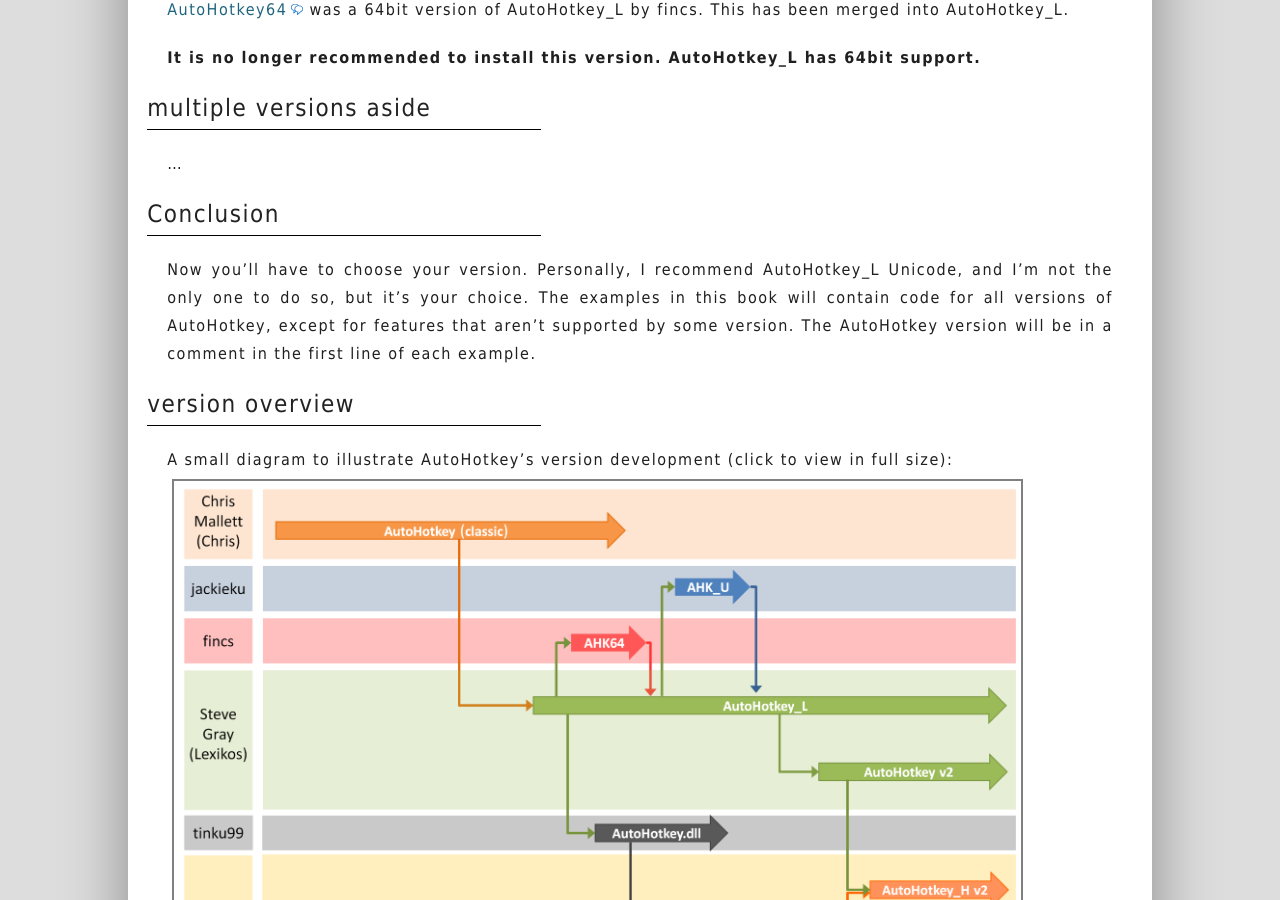
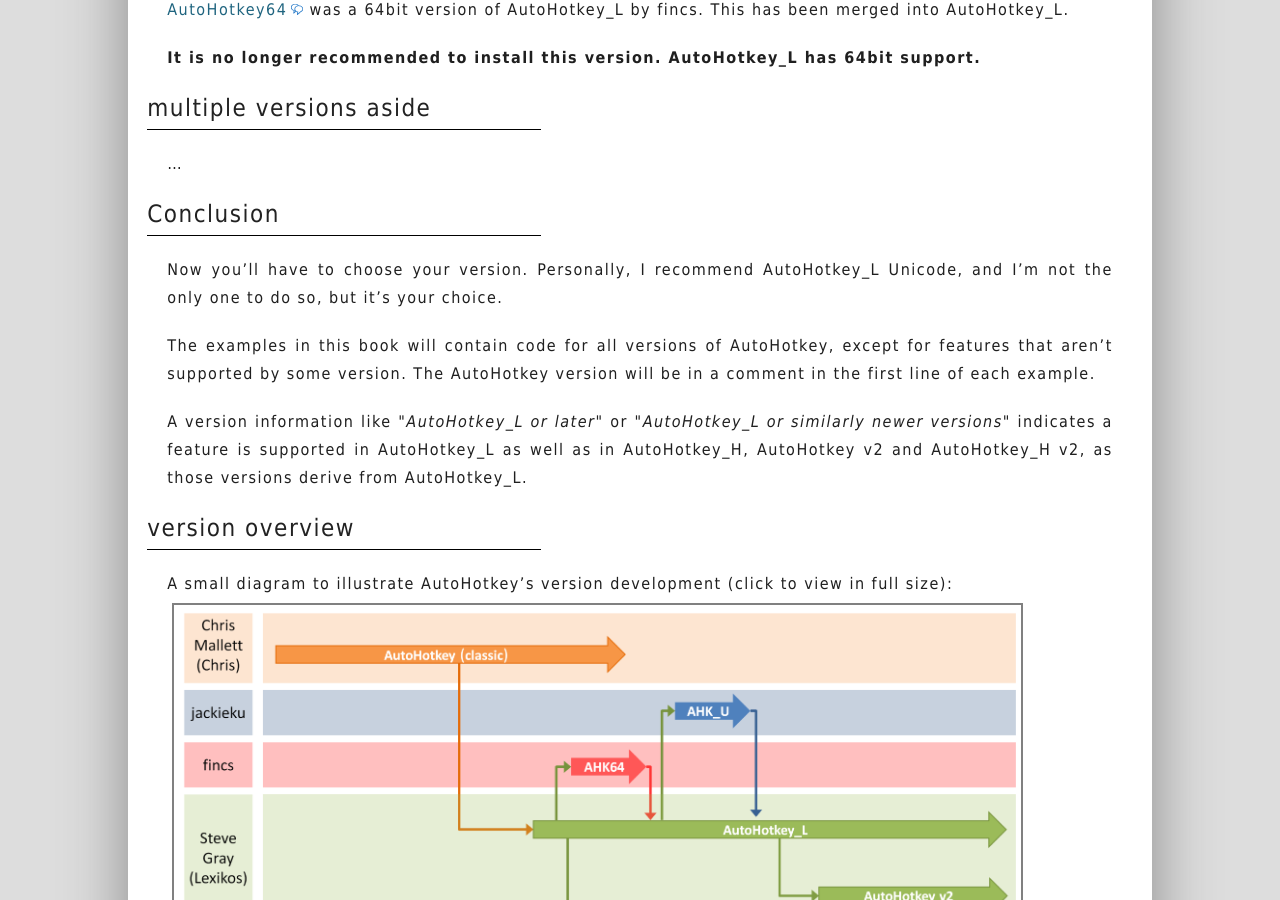
Before and after one commit to maul-esel/ahkbook, a Jekyll site: the page built from en/_posts/2011-10-30-What-Version-To-Choose.markdown, in a window 1280 px wide and 900 px high, scrolled down 2188 px. Built offline with Jekyll 4.4.1, drawn with Linux system fonts in a browser that asks for light colours.

Commit message:
add paragraph on version information in the book

```diff
--- a/en/_posts/2011-10-30-What-Version-To-Choose.markdown
+++ b/en/_posts/2011-10-30-What-Version-To-Choose.markdown
@@ -68,7 +68,10 @@ AutoHotkey.dll is a DLL version included with AutoHotkey\_H. It can be used to r
 
 ## Conclusion
 Now you'll have to choose your version. Personally, I recommend AutoHotkey_L Unicode, and I'm not the only one to do so, but it's your choice.
+
 The examples in this book will contain code for all versions of AutoHotkey, except for features that aren't supported by some version. The AutoHotkey version will be in a comment in the first line of each example.
+
+A version information like <cite>AutoHotkey_L or later</cite> or <cite>AutoHotkey_L or similarly newer versions</cite> indicates a feature is supported in AutoHotkey\_L as well as in AutoHotkey\_H, AutoHotkey v2 and AutoHotkey\_H v2, as those versions derive from AutoHotkey\_L.
 
 ## version overview
 A small diagram to illustrate AutoHotkey's version development (click to view in full size):
```
